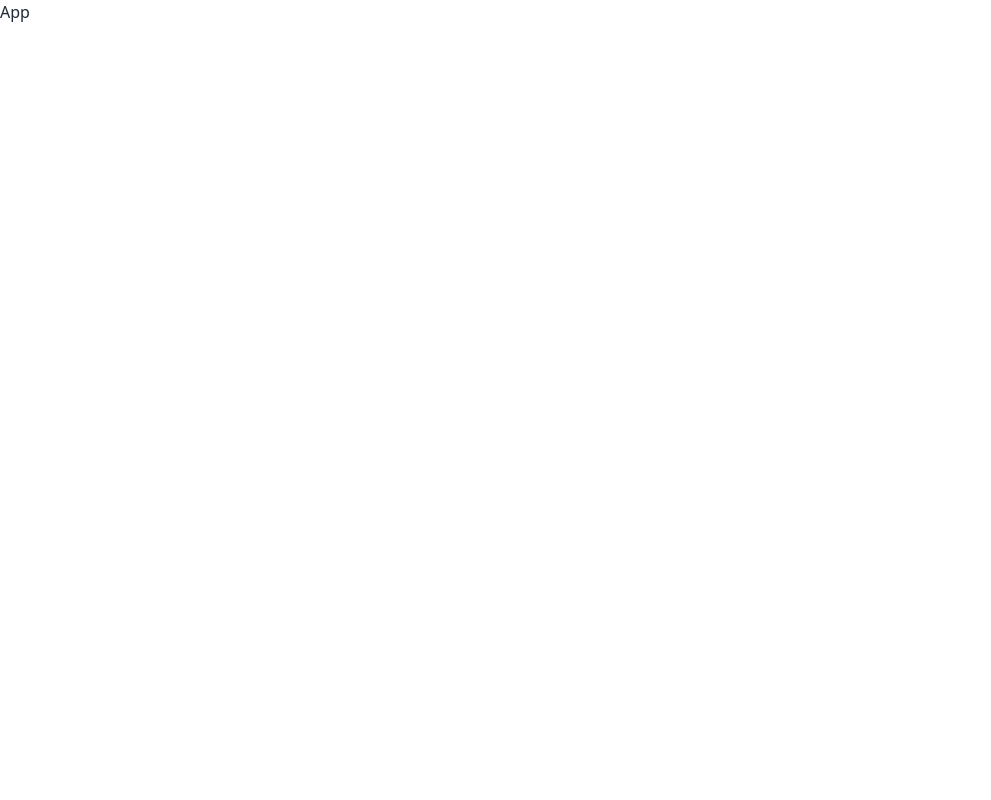
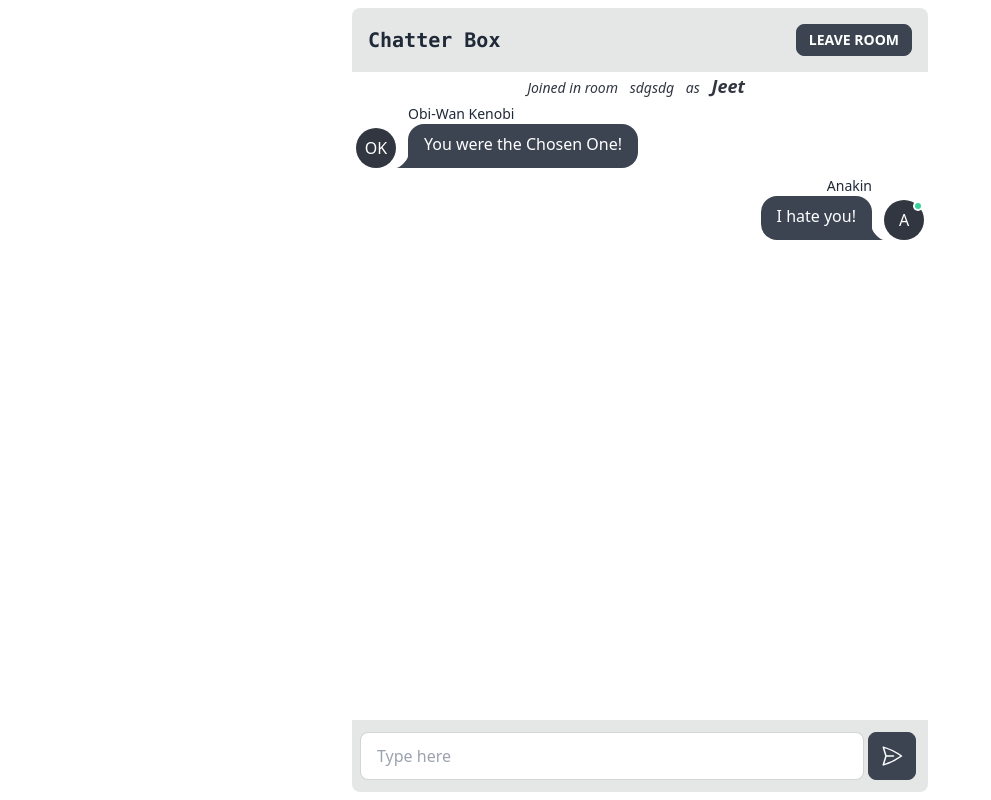
Before and after one commit to smrnjeet222/chatter-box, a React (Vite) app: page / in a window 1280 px wide. Shown: the whole page, without its empty margins (0-991 px from the left). Built offline with nearby package versions, Linux system fonts and the light colour scheme.

Commit message:
add basic ui

```diff
--- a/src/App.tsx
+++ b/src/App.tsx
@@ -1,7 +1,76 @@
 import React from "react";
 
+function ChatBubble({ isUser, name, msg, online }) {
+  return (
+    <div className={`chat ${isUser ? "chat-end" : "chat-start"}`}>
+      <div className={`chat-image avatar  placeholder ${online && "online"}`}>
+        <div className="bg-neutral-focus text-neutral-content  w-10 rounded-full">
+          <span>
+            {name[0]}
+            {name.split(" ")?.[1]?.[0] ?? ""}
+          </span>
+        </div>
+      </div>
+      <div className="chat-header">{name}</div>
+      <div className="chat-bubble">{msg}</div>
+    </div>
+  );
+}
+
 function App() {
-  return <div>App</div>;
+  return (
+    <div className="flex flex-col mx-auto container max-w-xl center bg-white h-full rounded-lg overflow-hidden">
+      <nav className="navbar bg-base-300 px-4">
+        <div className="flex-1">
+          <a className="normal-case text-xl font-bold font-mono">Chatter Box</a>
+        </div>
+        <div className="flex-none gap-2">
+          <a className="btn btn-sm ">Leave Room</a>
+        </div>
+      </nav>
+      <div className="bg-base-100 text-center text-neutral-focus font-light text-sm italic">
+        Joined in room <span className="font-normal text-md mx-2">sdgsdg</span>{" "}
+        as <span className="font-bold text-lg mx-2">Jeet</span>
+      </div>
+      <main className="flex-1 mx-1">
+        <ChatBubble
+          isUser={false}
+          name={"Obi-Wan Kenobi"}
+          msg={"You were the Chosen One!"}
+          online={false}
+        />
+        <ChatBubble
+          isUser={true}
+          name={"Anakin"}
+          msg={"I hate you!"}
+          online={true}
+        />
+      </main>
+      <div className="navbar bg-base-300">
+        <input
+          type="text"
+          placeholder="Type here"
+          className="input input-bordered w-full"
+        />
+        <button className="btn btn-square m-1">
+          <svg
+            xmlns="http://www.w3.org/2000/svg"
+            fill="none"
+            viewBox="0 0 24 24"
+            strokeWidth={1.5}
+            stroke="currentColor"
+            className="w-6 h-6"
+          >
+            <path
+              strokeLinecap="round"
+              strokeLinejoin="round"
+              d="M6 12L3.269 3.126A59.768 59.768 0 0121.485 12 59.77 59.77 0 013.27 20.876L5.999 12zm0 0h7.5"
+            />
+          </svg>
+        </button>
+      </div>
+    </div>
+  );
 }
 
 export default App;
--- a/src/index.css
+++ b/src/index.css
@@ -1,3 +1,11 @@
 @tailwind base;
 @tailwind components;
 @tailwind utilities;
+
+@layer components {
+  #root {
+    height: calc(100vh - 1rem);
+    margin-top: 0.5rem;
+    margin-bottom: auto;
+  }
+}
```
